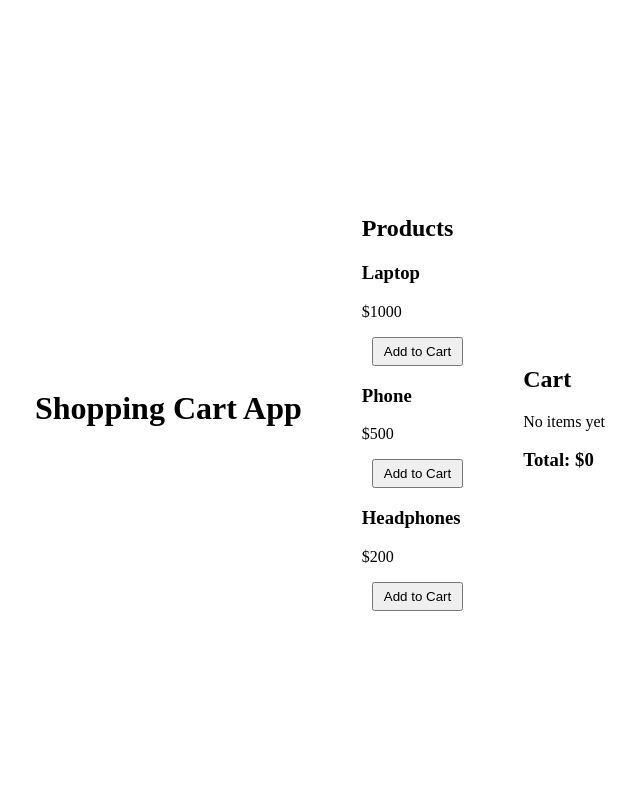
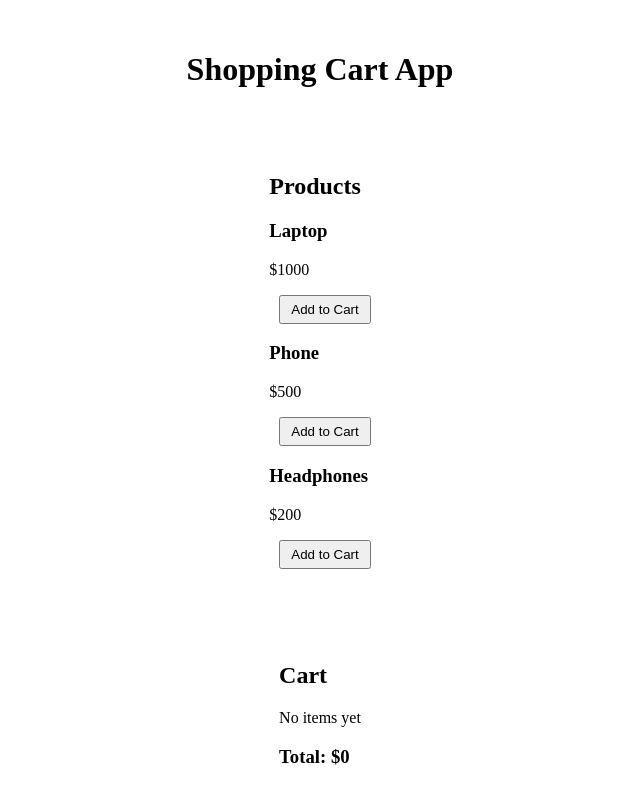
Before and after one commit to friscocode99/shopping-cart-app, a React (Vite) app: page / in a window 1280 px wide. Shown: the top 802 px of the page, without its empty margins (320-960 px from the left). Built offline with nearby package versions, Linux system fonts and the light colour scheme.

Commit message:
Sixth Commit

```diff
--- a/src/App.css
+++ b/src/App.css
@@ -1,11 +1,9 @@
 .app {
-  min-height: 100vh;
-  display: flex;
-  flex-direction: row;     /* horizontal */
-  justify-content: center; /* center horizontally */
-  align-items: center;     /* center vertically */
-  gap: 60px;               /* space between items */
+  height: 100vh;
+  display: grid;
+  place-items: center;
 }
+
 
 
 
```
Also changed, not shown: 1 other file (tests, documents, lock files or other folders).
